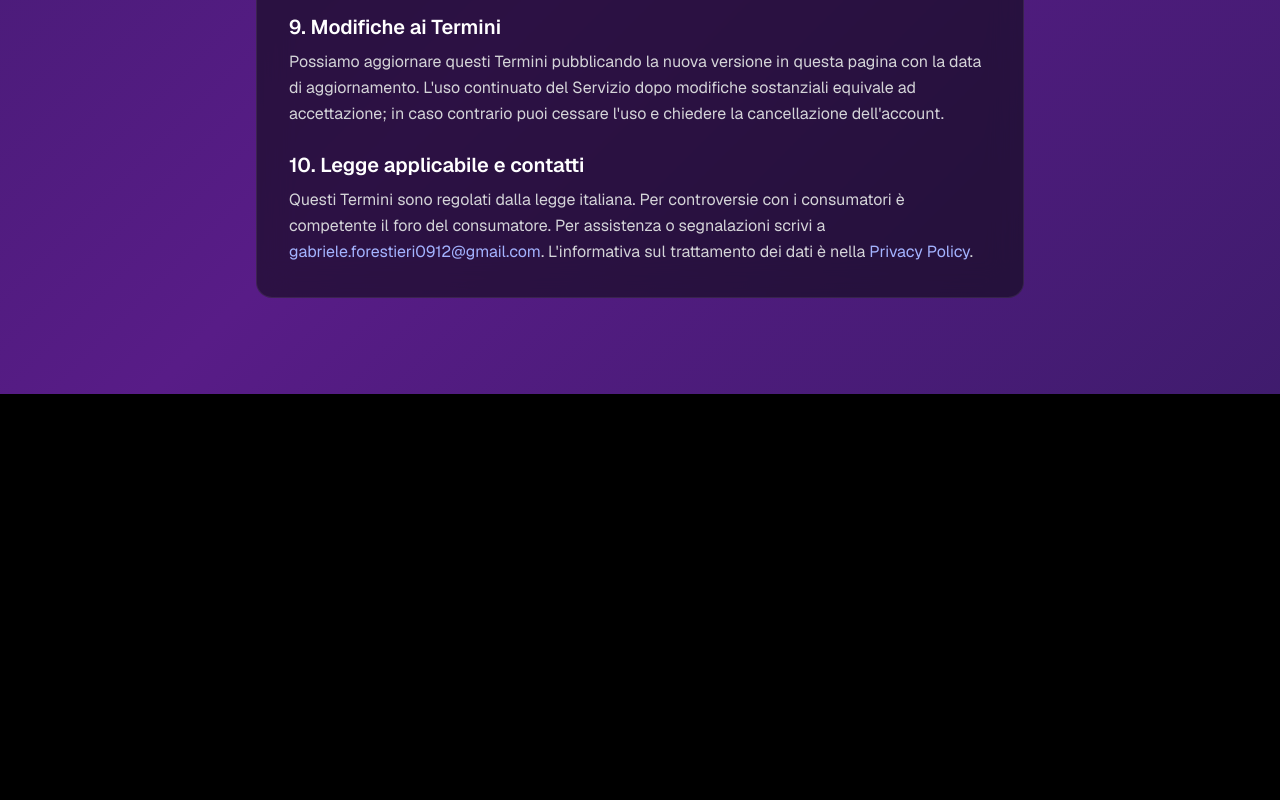
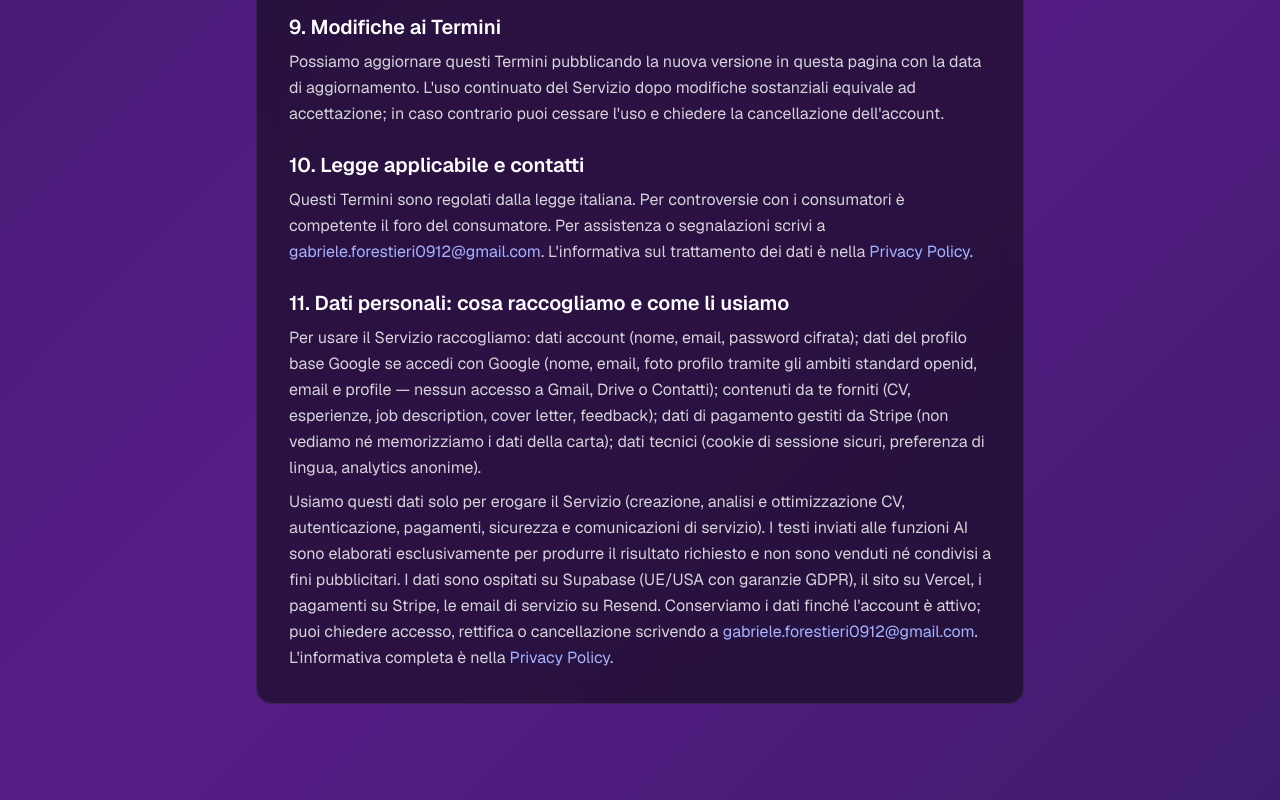
Before and after one commit to gabrieleforestieri0912-lab/Curriculuxe, a Next.js app: page /terms in a window 1280 px wide. Shown: the part 1918-2718 px from the top of the page. Before the commit the page ends 2312 px from the top, so only its background shows below. Built offline with nearby package versions, Linux system fonts and the light colour scheme; no server answers.

Commit message:
Terms: aggiunge sintesi privacy con raccolta dati
- Sezione 11 con dettaglio dati raccolti, uso, fornitori e diritti: la pagina /terms supera il controllo contenuti anche se registrata come privacy URL.

```diff
--- a/src/app/terms/page.tsx
+++ b/src/app/terms/page.tsx
@@ -143,6 +143,39 @@ export default function TermsPage() {
               .
             </p>
           </section>
+
+          <section>
+            <h2 className="text-xl font-semibold text-white mb-2">11. Dati personali: cosa raccogliamo e come li usiamo</h2>
+            <p>
+              Per usare il Servizio raccogliamo: dati account (nome, email, password
+              cifrata); dati del profilo base Google se accedi con Google (nome,
+              email, foto profilo tramite gli ambiti standard openid, email e
+              profile — nessun accesso a Gmail, Drive o Contatti); contenuti da te
+              forniti (CV, esperienze, job description, cover letter, feedback);
+              dati di pagamento gestiti da Stripe (non vediamo né memorizziamo i
+              dati della carta); dati tecnici (cookie di sessione sicuri, preferenza
+              di lingua, analytics anonime).
+            </p>
+            <p className="mt-2">
+              Usiamo questi dati solo per erogare il Servizio (creazione, analisi e
+              ottimizzazione CV, autenticazione, pagamenti, sicurezza e comunicazioni
+              di servizio). I testi inviati alle funzioni AI sono elaborati
+              esclusivamente per produrre il risultato richiesto e non sono venduti
+              né condivisi a fini pubblicitari. I dati sono ospitati su Supabase
+              (UE/USA con garanzie GDPR), il sito su Vercel, i pagamenti su Stripe,
+              le email di servizio su Resend. Conserviamo i dati finché
+              l&apos;account è attivo; puoi chiedere accesso, rettifica o
+              cancellazione scrivendo a{" "}
+              <a href={`mailto:${CONTACT_EMAIL}`} className="text-indigo-300 hover:text-indigo-200">
+                {CONTACT_EMAIL}
+              </a>
+              . L&apos;informativa completa è nella{" "}
+              <Link href="/privacy" className="text-indigo-300 hover:text-indigo-200">
+                Privacy Policy
+              </Link>
+              .
+            </p>
+          </section>
         </div>
       </div>
     </main>
```
